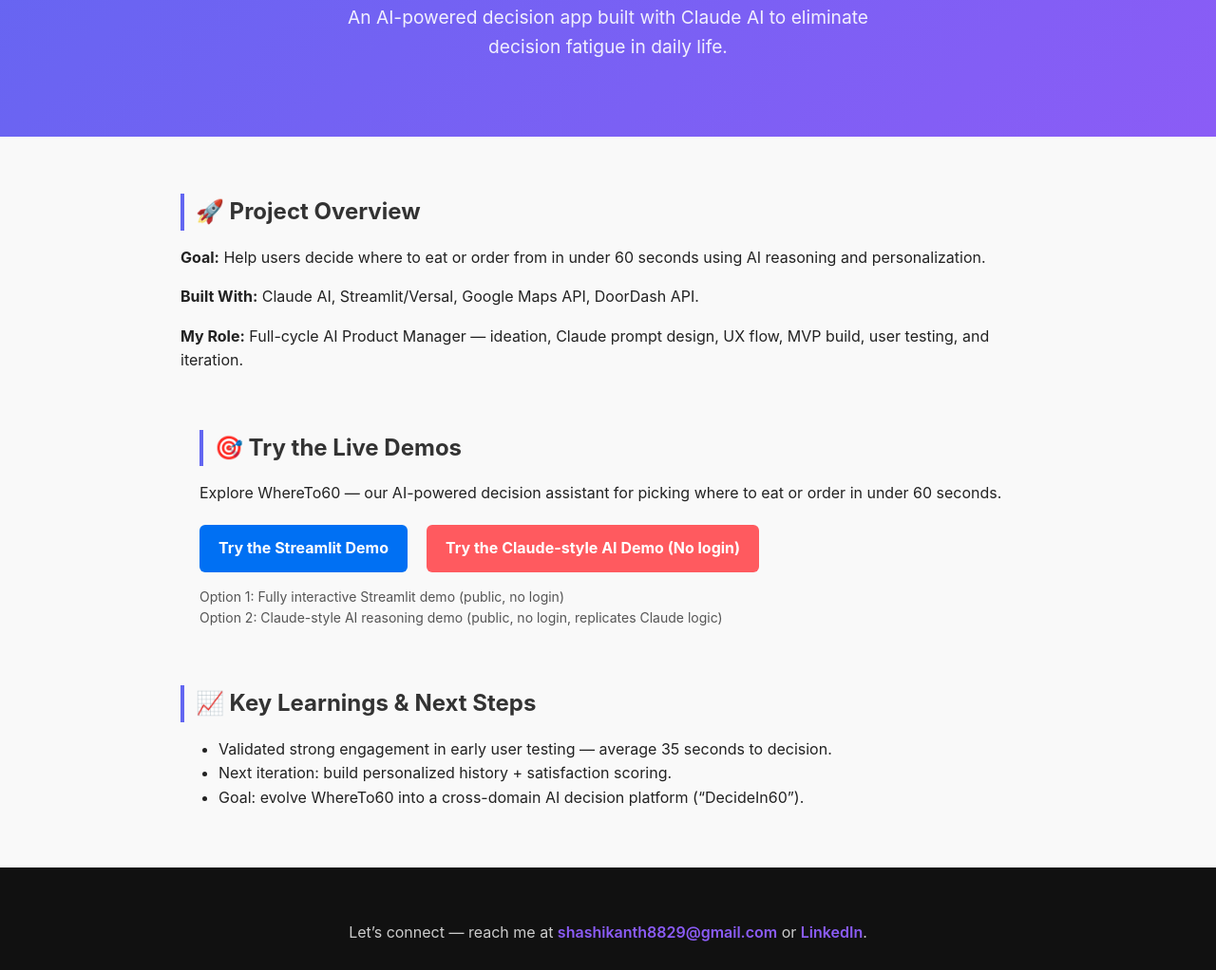
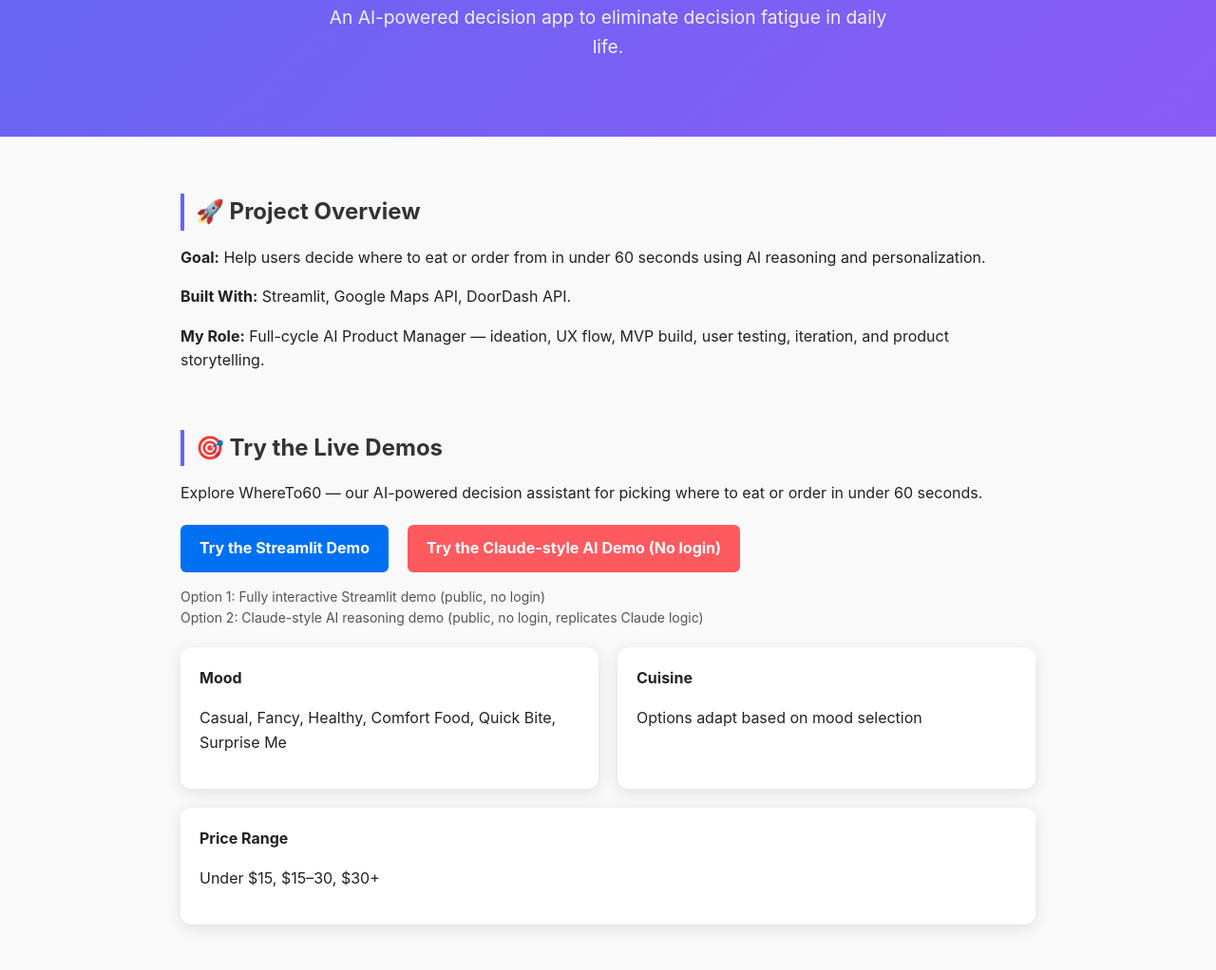
Before and after one commit to mshashikanth/Whereto60-portfolio, a plain HTML site: page index.html in a window 1280 px wide. Shown: the part 178-1200 px from the top of the page at 95% size. Drawn offline with Linux system fonts and the light colour scheme.

Commit message:
Update portfolio layout, fix demo buttons, add Mood/Cuisine/Price teaser

```diff
--- a/index.html
+++ b/index.html
@@ -3,7 +3,7 @@
 <head>
   <meta charset="UTF-8" />
   <meta name="viewport" content="width=device-width, initial-scale=1.0" />
-  <title>WhereTo60 — AI Decision App by [Your Name]</title>
+  <title>WhereTo60 — AI Decision App by Shashikanth</title>
   <style>
     body {
       font-family: 'Inter', sans-serif;
@@ -43,12 +43,33 @@
     .case-study p {
       margin-bottom: 10px;
     }
-    iframe {
-      width: 100%;
-      border: none;
+    .demo-buttons {
+      display: flex;
+      flex-wrap: wrap;
+      gap: 20px;
+      margin-top: 20px;
+    }
+    .btn {
+      padding: 12px 20px;
+      border-radius: 6px;
+      font-weight: bold;
+      text-decoration: none;
+      color: white;
+    }
+    .btn-primary { background-color: #0070f3; }
+    .btn-secondary { background-color: #ff5a5f; }
+    .teaser-cards {
+      display: flex;
+      gap: 20px;
+      flex-wrap: wrap;
+      margin-top: 20px;
+    }
+    .teaser-card {
+      background: white;
+      padding: 20px;
       border-radius: 12px;
-      height: 800px;
-      box-shadow: 0 4px 16px rgba(0, 0, 0, 0.1);
+      box-shadow: 0 4px 16px rgba(0,0,0,0.1);
+      flex: 1 1 250px;
     }
     footer {
       text-align: center;
@@ -65,33 +86,28 @@
   </style>
 </head>
 <body>
+
   <header>
-    <h1>WhereTo60 — Decide Where to Eat in 60 Seconds 🍔</h1>
-    <p>An AI-powered decision app built with Claude AI to eliminate decision fatigue in daily life.</p>
+    <h1>WhereTo60 — Decide Where to Eat in 60 Seconds</h1>
+    <p>An AI-powered decision app to eliminate decision fatigue in daily life.</p>
   </header>
 
   <section class="case-study">
     <h2>🚀 Project Overview</h2>
     <p><strong>Goal:</strong> Help users decide where to eat or order from in under 60 seconds using AI reasoning and personalization.</p>
-    <p><strong>Built With:</strong> Claude AI, Streamlit/Versal, Google Maps API, DoorDash API.</p>
-    <p><strong>My Role:</strong> Full-cycle AI Product Manager — ideation, Claude prompt design, UX flow, MVP build, user testing, and iteration.</p>
+    <p><strong>Built With:</strong> Streamlit, Google Maps API, DoorDash API.</p>
+    <p><strong>My Role:</strong> Full-cycle AI Product Manager — ideation, UX flow, MVP build, user testing, iteration, and product storytelling.</p>
   </section>
 
-  <section id="demo">
   <section id="demo">
     <h2>🎯 Try the Live Demos</h2>
     <p>Explore WhereTo60 — our AI-powered decision assistant for picking where to eat or order in under 60 seconds.</p>
 
-  <div style="display:flex; gap:20px; margin-top:20px;">
-    <!-- Streamlit Demo Button -->
-    <a href="https://whereto60-portfolio.vercel.app/" target="_blank"
-       style="padding:12px 20px; background-color:#0070f3; color:white; text-decoration:none; border-radius:6px; font-weight:bold;">
+    <div class="demo-buttons">
+      <a href="https://whereto60-portfolio-kagxqynupe2wcqfzuju3qr.streamlit.app/" target="_blank" class="btn btn-primary">
         Try the Streamlit Demo
       </a>
-
-    <!-- Claude-style AI Demo Button -->
-    <a href="https://whereto60-claude-style.vercel.app/" target="_blank"
-       style="padding:12px 20px; background-color:#ff5a5f; color:white; text-decoration:none; border-radius:6px; font-weight:bold;">
+      <a href="#" target="_blank" class="btn btn-secondary">
         Try the Claude-style AI Demo (No login)
       </a>
     </div>
@@ -100,10 +116,21 @@
       Option 1: Fully interactive Streamlit demo (public, no login) <br>
       Option 2: Claude-style AI reasoning demo (public, no login, replicates Claude logic)
     </p>
-</section>
 
-</section>
-
+    <div class="teaser-cards">
+      <div class="teaser-card">
+        <strong>Mood</strong>
+        <p>Casual, Fancy, Healthy, Comfort Food, Quick Bite, Surprise Me</p>
+      </div>
+      <div class="teaser-card">
+        <strong>Cuisine</strong>
+        <p>Options adapt based on mood selection</p>
+      </div>
+      <div class="teaser-card">
+        <strong>Price Range</strong>
+        <p>Under $15, $15–30, $30+</p>
+      </div>
+    </div>
   </section>
 
   <section>
@@ -116,8 +143,9 @@
   </section>
 
   <footer>
-    <p>Let’s connect — reach me at <a href="mailto:youremail@example.com">shashikanth8829@gmail.com</a>
+    <p>Let’s connect — reach me at <a href="mailto:shashikanth8829@gmail.com">shashikanth8829@gmail.com</a>
     or <a href="https://www.linkedin.com/in/yourprofile">LinkedIn</a>.</p>
   </footer>
+
 </body>
 </html>
```
Lines whose indentation alone changed are shown as unchanged.
